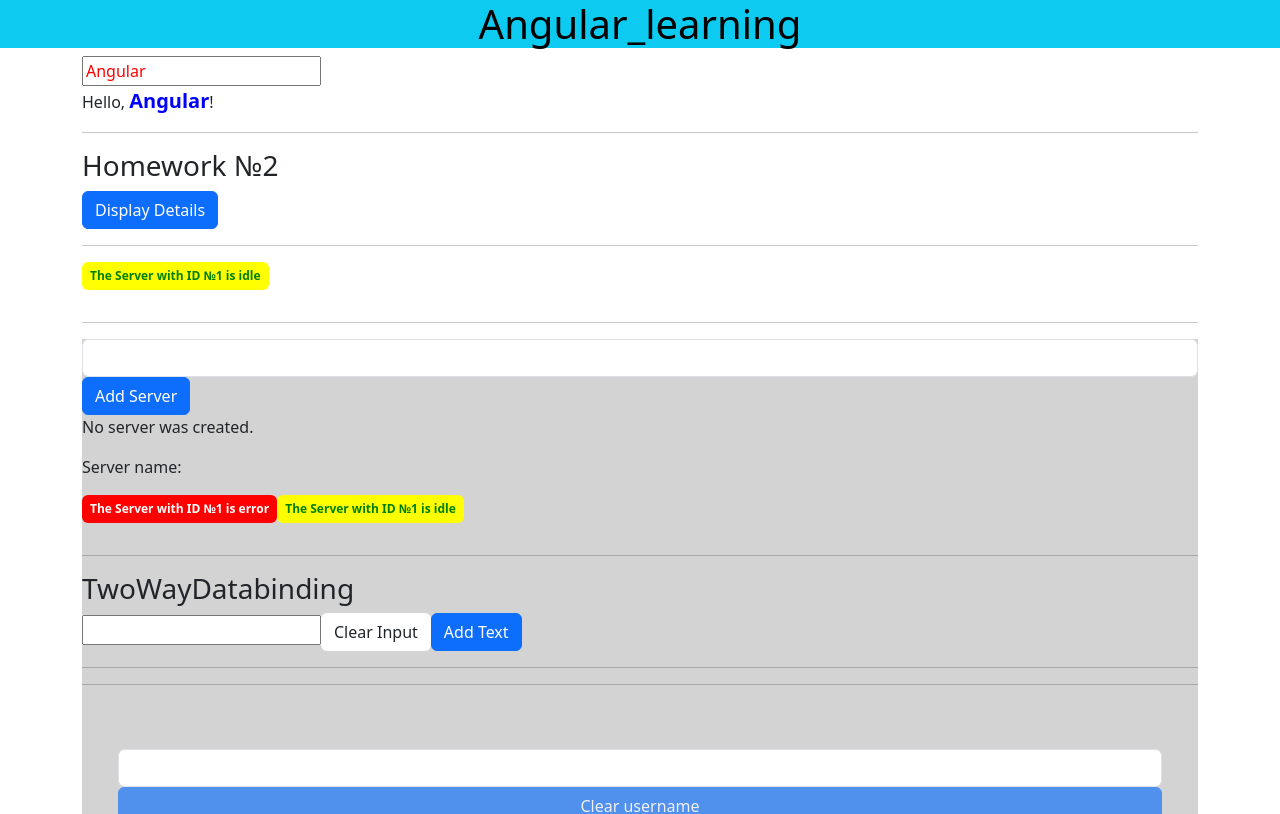
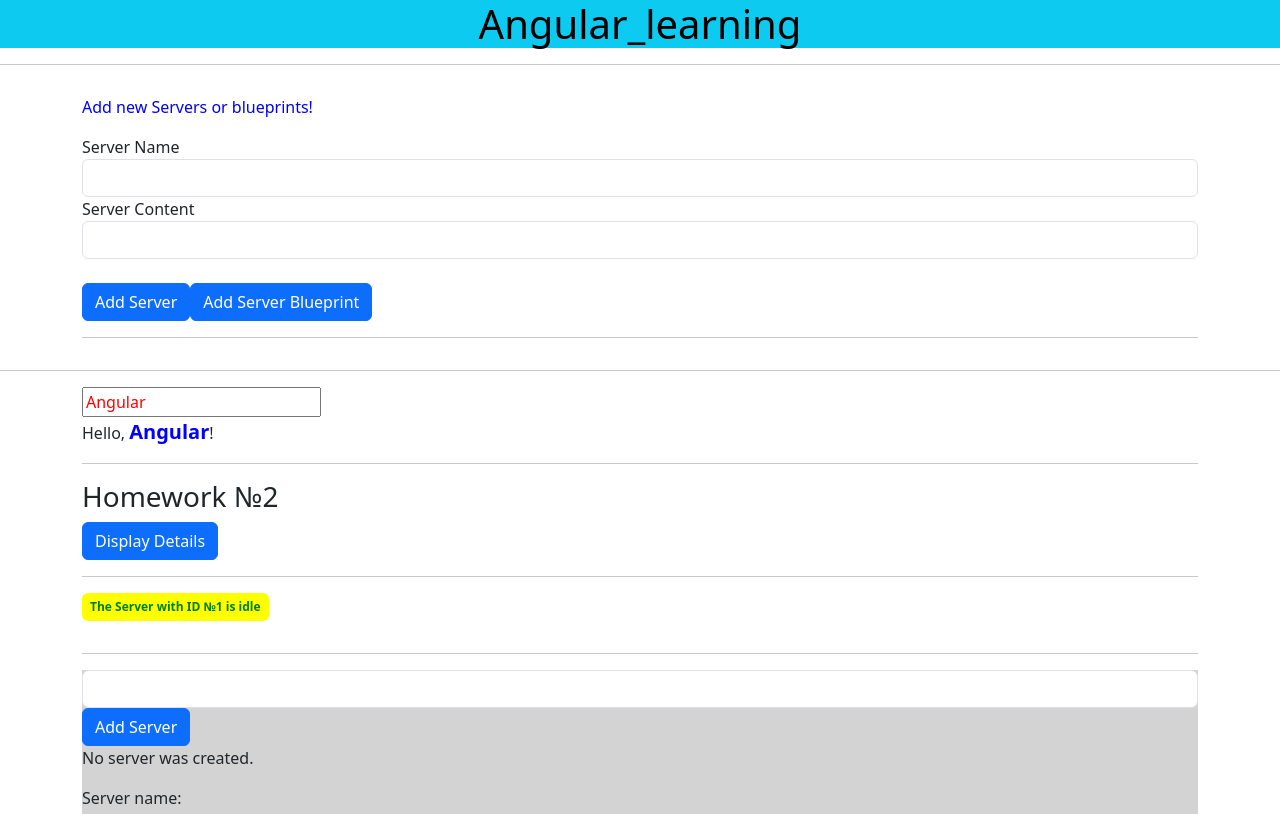
Before and after one commit to MAG1980/Angular_learning, an Angular app: page / in a window 1280 px wide. Shown: the top 814 px of the page. Built offline with nearby package versions, Linux system fonts and the light colour scheme.

Commit message:
Добавлена заготовка к уроку.

```diff
--- a/src/app/app.component.html
+++ b/src/app/app.component.html
@@ -1,5 +1,8 @@
 <main>
   <h1 class="heading text-center text-bg-info">{{ title }}</h1>
+  <hr>
+  <app-monolith/>
+  <hr>
   <div class="container col-xs-12">
     <input type="text" [(ngModel)]="name">
     <p>Hello, <span>{{ name }}</span>!</p>
--- a/src/app/app.module.ts
+++ b/src/app/app.module.ts
@@ -8,6 +8,7 @@
 import { WarningAlertComponent } from "./warning-alert/warning-alert.component";
 import { SuccessAlertComponent } from './success-alert/success-alert.component';
 import { HomeWork2Component } from './home-work2/home-work2.component';
+import { MonolithModule } from "./monolith/monolith.module";
 
 @NgModule({
   declarations: [
@@ -20,7 +21,8 @@
   imports: [
     BrowserModule,
     FormsModule,
-    ServerModule
+    ServerModule,
+    MonolithModule
   ],
   providers: [],
   bootstrap: [AppComponent]
--- /dev/null
+++ b/src/app/monolith/monolith.component.css
@@ -0,0 +1,7 @@
+.container {
+  margin-top: 30px;
+}
+
+p {
+  color: blue;
+}
--- /dev/null
+++ b/src/app/monolith/monolith.component.html
@@ -0,0 +1,34 @@
+<div class="container">
+  <div class="row">
+    <div class="col-xs-12">
+      <p>Add new Servers or blueprints!</p>
+      <label>Server Name</label>
+      <input type="text" class="form-control" [(ngModel)]="newServerName">
+      <label>Server Content</label>
+      <input type="text" class="form-control" [(ngModel)]="newServerContent">
+      <br>
+      <button
+        class="btn btn-primary"
+        (click)="onAddServer()">Add Server</button>
+      <button
+        class="btn btn-primary"
+        (click)="onAddBlueprint()">Add Server Blueprint</button>
+    </div>
+  </div>
+  <hr>
+  <div class="row">
+    <div class="col-xs-12">
+      <div
+        class="panel panel-default"
+        *ngFor="let element of serverElements">
+        <div class="panel-heading">{{ element.name }}</div>
+        <div class="panel-body">
+          <p>
+            <strong *ngIf="element.type === 'server'" style="color: red">{{ element.content }}</strong>
+            <em *ngIf="element.type === 'blueprint'">{{ element.content }}</em>
+          </p>
+        </div>
+      </div>
+    </div>
+  </div>
+</div>
--- /dev/null
+++ b/src/app/monolith/monolith.component.ts
@@ -0,0 +1,28 @@
+import { Component } from '@angular/core';
+
+@Component({
+  selector: 'app-monolith',
+  templateUrl: './monolith.component.html',
+  styleUrls: ['./monolith.component.css']
+})
+export class MonolithComponent {
+  serverElements = [];
+  newServerName = '';
+  newServerContent = '';
+
+  onAddServer() {
+    this.serverElements.push({
+      type: 'server',
+      name: this.newServerName,
+      content: this.newServerContent
+    });
+  }
+
+  onAddBlueprint() {
+    this.serverElements.push({
+      type: 'blueprint',
+      name: this.newServerName,
+      content: this.newServerContent
+    });
+  }
+}
```
Also changed, not shown: src/app/monolith/monolith.module.ts (added, +19 -0 lines).
